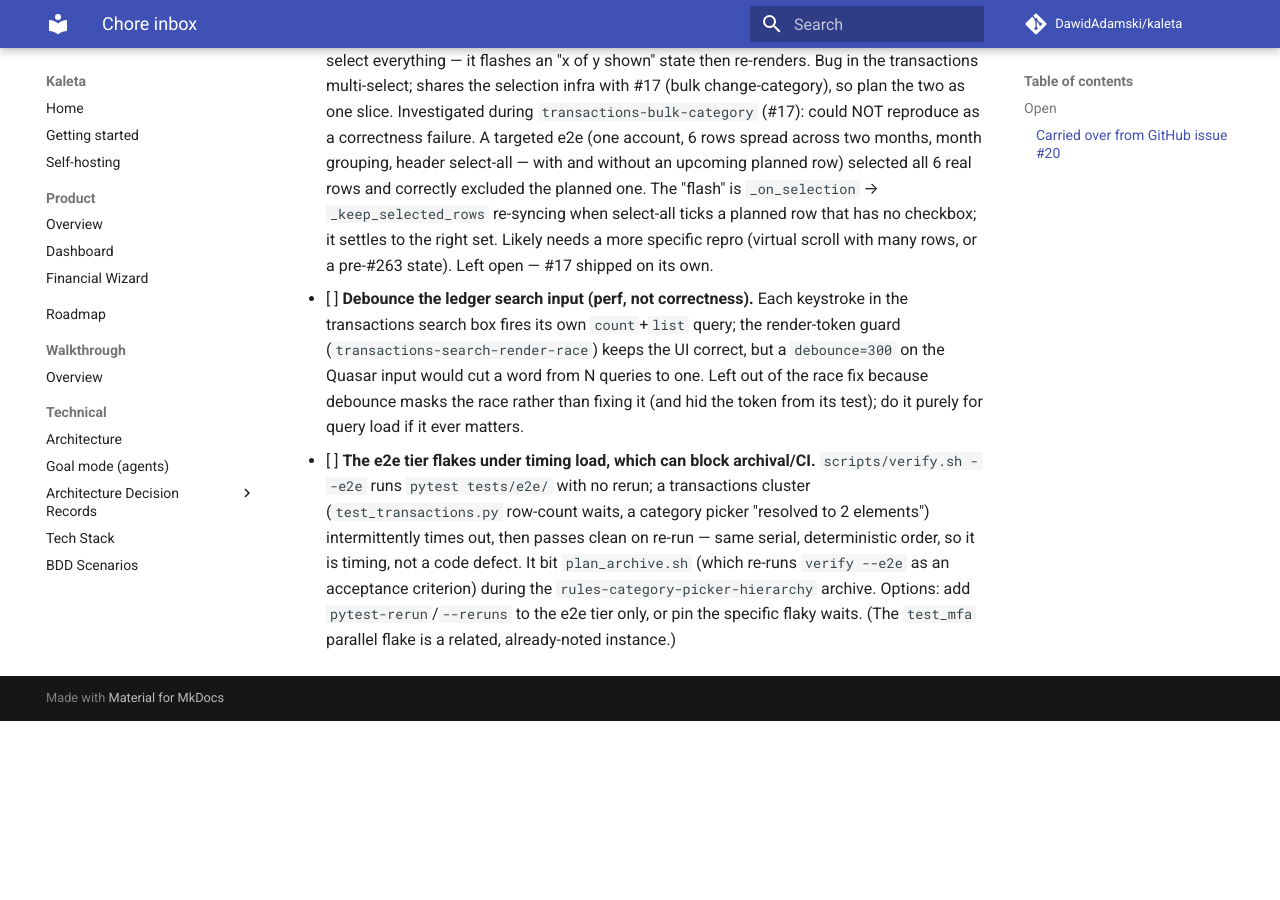
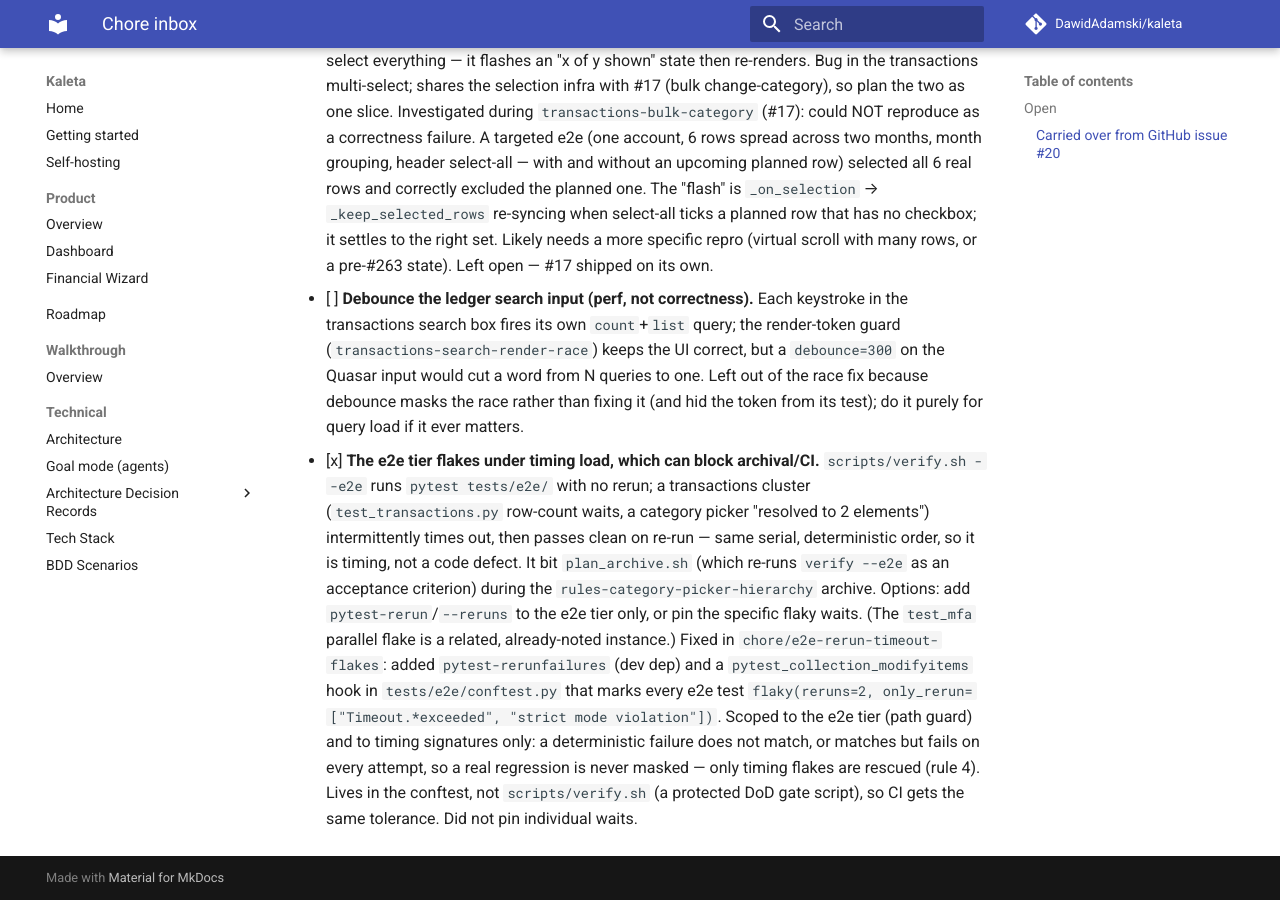
Before and after one commit to DawidAdamski/kaleta, an MkDocs documentation site: the page built from docs/plans/chores.md, in a window 1280 px wide and 900 px high, scrolled down 12420 px. Built offline with MkDocs 1.6.1 and Material for MkDocs 9.7.7, drawn with Linux system fonts in a browser that asks for light colours; comment, search, counter and statistics services are not loaded; before the commit the page ends 13141 px from its top, so only the background shows below that.

Commit message:
test(e2e): retry only timing-flaky e2e failures on the e2e tier
The e2e tier runs serially with real browser timing, so it occasionally
hits Playwright timeouts / strict-mode "resolved to N elements" races that
pass clean on a retry (chores.md: the flaky e2e tier blocking archival/CI).
These are timing flakes, not defects: same serial, deterministic collection
order, different outcomes across runs.

Add pytest-rerunfailures and a pytest_collection_modifyitems hook in
tests/e2e/conftest.py that marks every e2e test
flaky(reruns=2, only_rerun=["Timeout.*exceeded", "strict mode violation"]).

Scoped two ways so no real bug is masked (Working Agreement rule 4):
- only_rerun matches only the timing signatures — a deterministic failure
  (a wrong assertion value, a genuine regression) either does not match them
  or matches but fails on every attempt, so reruns can only rescue a test
  that genuinely flakes, never a test that fails deterministically;
- a path guard keeps the marker on the e2e tier, off unit/integration.

Lives in the e2e conftest, not scripts/verify.sh (a protected DoD gate
script), so CI's e2e runs get the same tolerance. No individual waits pinned.

Co-Authored-By: Claude Opus 4.8 <noreply@anthropic.com>

```diff
--- a/docs/plans/chores.md
+++ b/docs/plans/chores.md
@@ -596,7 +596,7 @@ check it still reproduces before acting on it.
       word from N queries to one. Left out of the race fix because debounce
       masks the race rather than fixing it (and hid the token from its test);
       do it purely for query load if it ever matters.
-- [ ] **The e2e tier flakes under timing load, which can block archival/CI.**
+- [x] **The e2e tier flakes under timing load, which can block archival/CI.**
       `scripts/verify.sh --e2e` runs `pytest tests/e2e/` with no rerun; a
       transactions cluster (`test_transactions.py` row-count waits, a category
       picker "resolved to 2 elements") intermittently times out, then passes
@@ -606,3 +606,13 @@ check it still reproduces before acting on it.
       archive. Options: add `pytest-rerun`/`--reruns` to the e2e tier only, or
       pin the specific flaky waits. (The `test_mfa` parallel flake is a related,
       already-noted instance.)
+      Fixed in `chore/e2e-rerun-timeout-flakes`: added `pytest-rerunfailures`
+      (dev dep) and a `pytest_collection_modifyitems` hook in
+      `tests/e2e/conftest.py` that marks every e2e test
+      `flaky(reruns=2, only_rerun=["Timeout.*exceeded", "strict mode
+      violation"])`. Scoped to the e2e tier (path guard) and to timing
+      signatures only: a deterministic failure does not match, or matches but
+      fails on every attempt, so a real regression is never masked — only
+      timing flakes are rescued (rule 4). Lives in the conftest, not
+      `scripts/verify.sh` (a protected DoD gate script), so CI gets the same
+      tolerance. Did not pin individual waits.
--- a/pyproject.toml
+++ b/pyproject.toml
@@ -256,5 +256,6 @@ dev = [
     "redis>=5.0",
     "fakeredis>=2.26",
     "pytest-xdist>=3.8.0",
+    "pytest-rerunfailures>=16.0",
     "pip-audit>=2.10.1",
 ]
```
Also changed, not shown: 2 other files.
